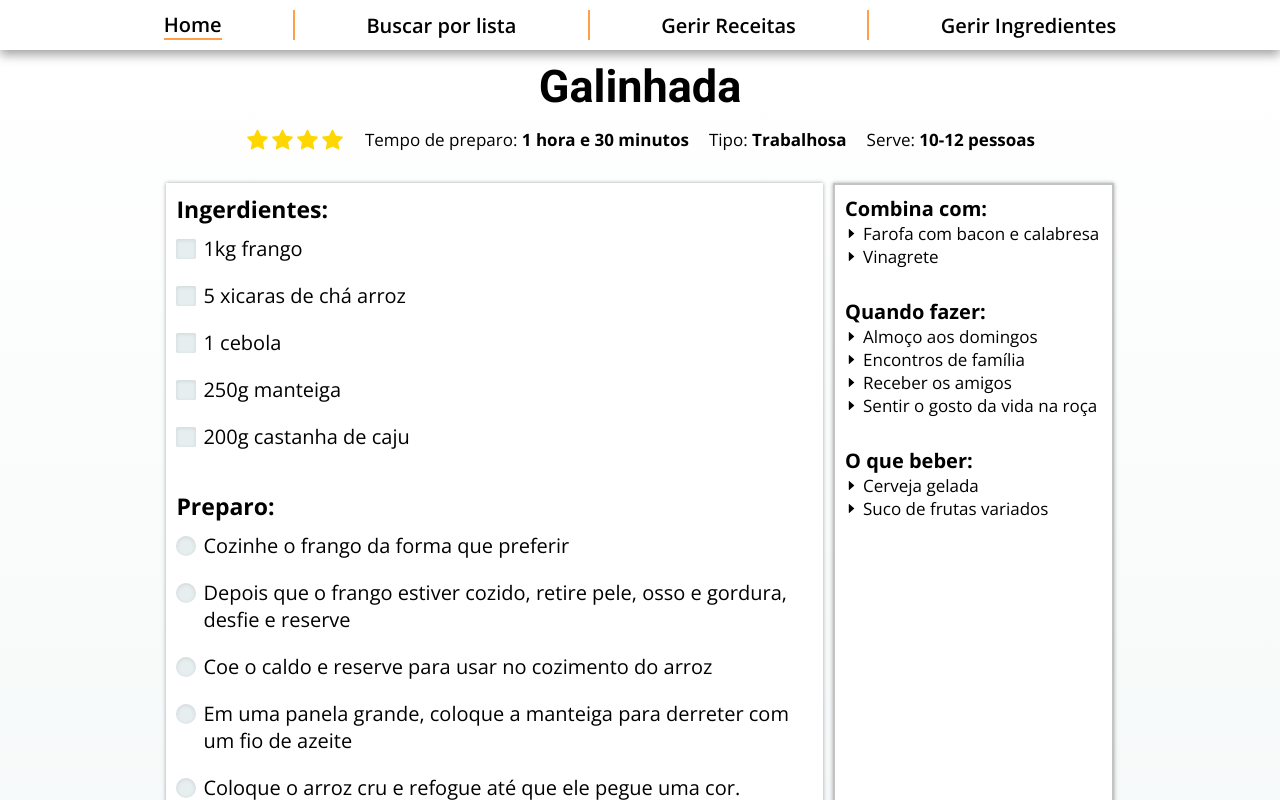
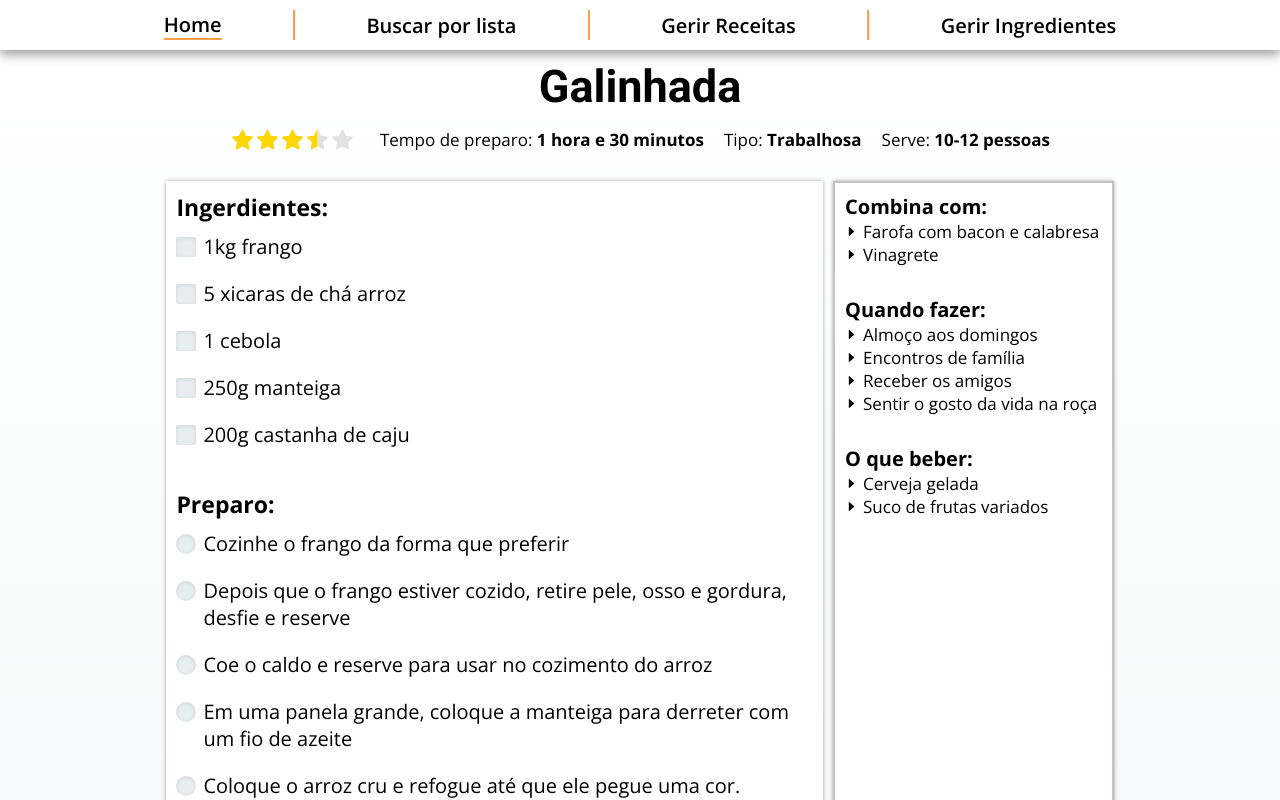
Before and after one commit to HugoCortezL/recipe-app, a React (Vite) app: page /recipes/Galinhada in a window 1280 px wide. Shown: the top 800 px of the page. Built offline with nearby package versions, Linux system fonts and the light colour scheme.

Commit message:
new component ShowStar

```diff
--- /dev/null
+++ b/src/components/ShowStars/index.jsx
@@ -0,0 +1,24 @@
+import {Container, GoldStars, GrayStars} from './styles'
+import { AiFillStar } from 'react-icons/ai'
+
+export default function ShowStars({length}) {
+    var startRate = String(length * 25) + 'px'
+    return (
+        <Container>
+            <GrayStars>
+                <AiFillStar color={'#E2E2E2'} size={25}/>
+                <AiFillStar color={'#E2E2E2'} size={25}/>
+                <AiFillStar color={'#E2E2E2'} size={25}/>
+                <AiFillStar color={'#E2E2E2'} size={25}/>
+                <AiFillStar color={'#E2E2E2'} size={25}/>
+            </GrayStars>
+            <GoldStars length={startRate}>
+                <AiFillStar color={'#FFD700'} size={25}/>
+                <AiFillStar color={'#FFD700'} size={25}/>
+                <AiFillStar color={'#FFD700'} size={25}/>
+                <AiFillStar color={'#FFD700'} size={25}/>
+                <AiFillStar color={'#FFD700'} size={25}/>
+            </GoldStars>
+        </Container>
+    )
+}
--- /dev/null
+++ b/src/components/ShowStars/styles.jsx
@@ -0,0 +1,18 @@
+import styled from 'styled-components'
+
+export const Container = styled.div`
+    position: relative;
+    width: 130px;
+`
+export const GoldStars = styled.div`
+    width: ${props => props.length };
+    overflow: hidden;
+    white-space: nowrap;
+    z-index: 1000;
+    position: absolute;
+`
+export const GrayStars = styled.div`
+    position: absolute;
+    top: 0;
+    z-index: 1;
+`
--- /dev/null
+++ b/src/global/styles.jsx
@@ -0,0 +1,5 @@
+import styled from 'styled-components'
+
+export const Container = styled.div`
+
+`
--- a/src/pages/RecipeInfo/index.jsx
+++ b/src/pages/RecipeInfo/index.jsx
@@ -2,9 +2,10 @@ import {Container, PresentationContainer, PrepareContainer,FlexContainerIngredie
 import Header from '../../components/Header'
 import IngredientItem from '../../components/IngredientItem'
 import PreparationItem from '../../components/PreparationItem'
+import ShowStars from '../../components/ShowStars'
 import { useParams } from "react-router-dom";
 import {getRecipeView} from '../../services/getRecipeView'
-import { AiFillStar, AiOutlineArrowRight, AiOutlineCaretRight } from 'react-icons/ai'
+import { AiOutlineCaretRight } from 'react-icons/ai'
 
 export default function RecipeInfo() {
     let params = useParams()
@@ -12,18 +13,13 @@ export default function RecipeInfo() {
 
     var recipe = getRecipeView(params.recipeName)
 
-    var stars = []
-    for(var i = 0; i < recipe.rate; i++){
-        stars.push(<AiFillStar key={i} color={'#FFD700'} size={25}/>)
-    }
-
     return (
         <Container>
             <Header/>
             <PresentationContainer>
                 <h1>{recipe.name}</h1>
                 <MetaDataContainer>
-                    {stars}
+                    <ShowStars length={recipe.rate}/>
                     <p>Tempo de preparo: <span> {recipe.time} </span></p>
                     <p>Tipo: <span>{recipe.type}</span> </p>
                     <p>Serve: <span>{recipe.serves}</span> </p>
```
Also changed, not shown: src/global/index.jsx (added, +9 -0 lines).
